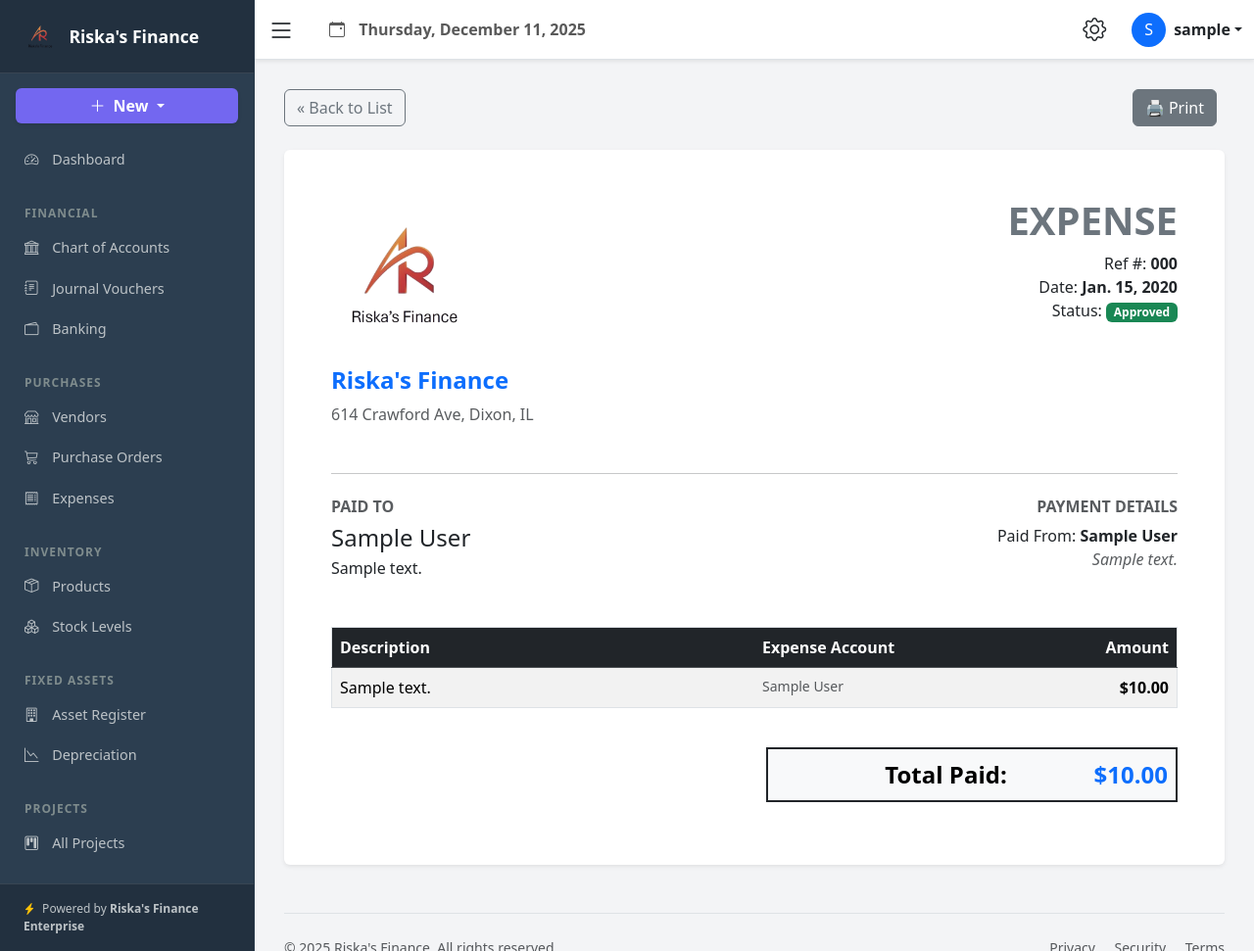
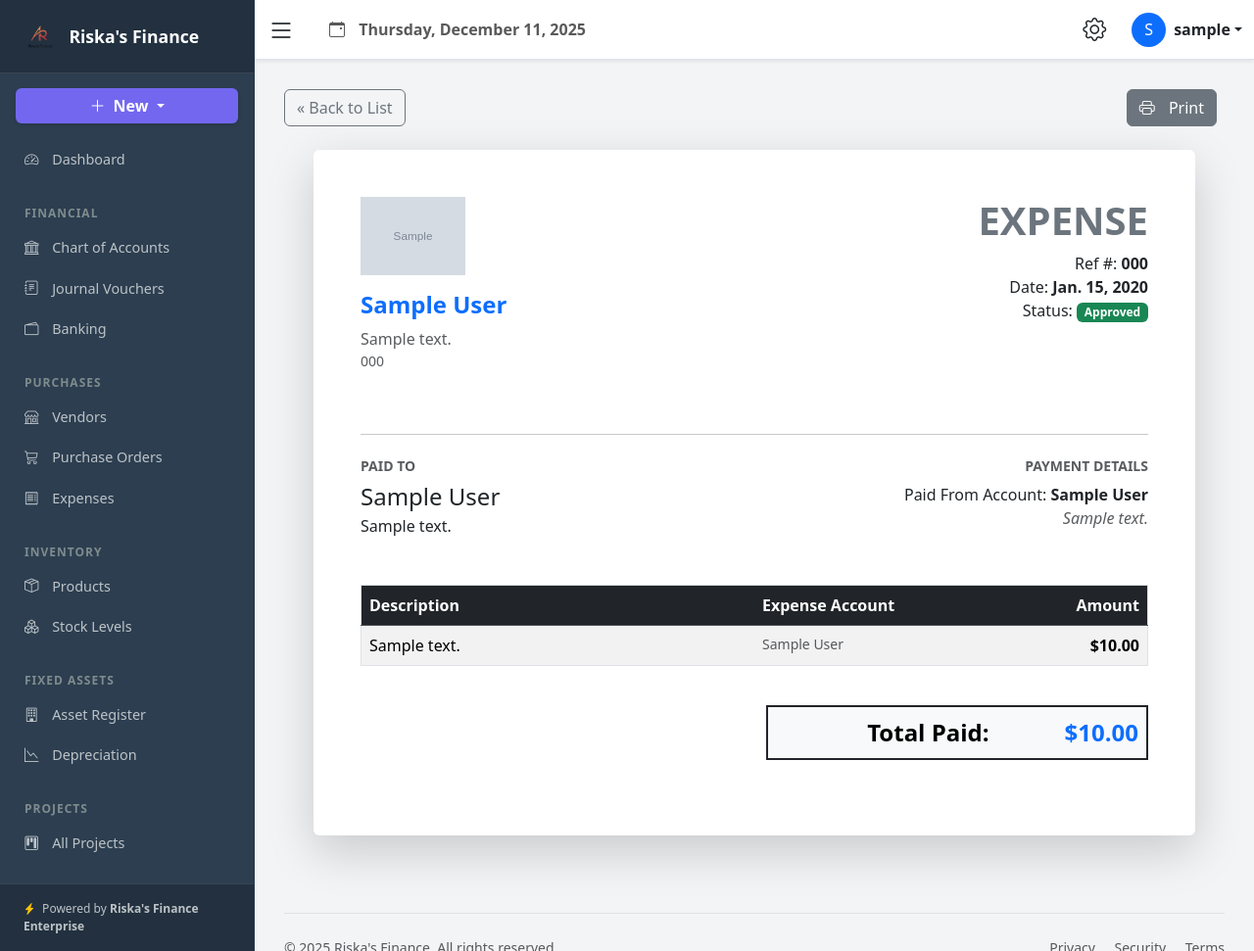
Before and after one commit to Riskafiance/riskas-finance, a Django app: page /expenses/1/ in a window 1280 px wide. Shown: the whole page at 98% size. Run offline with Django 5.2, Linux system fonts and the light colour scheme; a user stored in the database is signed in; tables that the repository leaves empty hold one stand-in row (values such as "Sample post"); grey boxes marked "Sample" are stand-in pictures.

Commit message:
Update Expense Voucher branding

```diff
--- a/accounting/templates/accounting/expense_detail.html
+++ b/accounting/templates/accounting/expense_detail.html
@@ -1,11 +1,12 @@
 {% extends 'accounting/base.html' %}
 {% load static %}
-
-{% block content %}
+{% load humanize %} {% block content %}
     <div class="d-flex justify-content-between align-items-center mb-4 no-print">
         <a href="{% url 'expense_list' %}" class="btn btn-outline-secondary">&laquo; Back to List</a>
         <div>
-            <button onclick="window.print()" class="btn btn-secondary me-2">🖨️ Print</button>
+            <button onclick="window.print()" class="btn btn-secondary me-2">
+                <i class="bi bi-printer"></i> Print
+            </button>
 
             {% if expense.status == 'Draft' %}
                 <form action="{% url 'change_expense_status' expense.id 'Approved' %}" method="POST" class="d-inline">
@@ -20,14 +21,22 @@
         </div>
     </div>
 
-    <div class="card shadow-sm border-0">
+    <div class="card shadow-lg border-0" style="min-height: 700px; max-width: 900px; margin: 0 auto;">
         <div class="card-body p-5">
 
             <div class="row mb-5">
                 <div class="col-6">
-                    <img src="{% static 'accounting/images/logo.png' %}" alt="Logo" style="max-width: 150px;" class="mb-3">
-                    <h4 class="fw-bold text-primary">Riska's Finance</h4>
-                    <p class="text-muted mb-0">614 Crawford Ave, Dixon, IL</p>
+                    {% if expense.company.logo %}
+                        <img src="{{ expense.company.logo.url }}" alt="Logo" style="max-height: 80px;" class="mb-3">
+                    {% else %}
+                        <img src="{% static 'accounting/images/logo.png' %}" alt="Logo" style="max-width: 150px;" class="mb-3">
+                    {% endif %}
+
+                    <h4 class="fw-bold text-primary">{{ expense.company.name }}</h4>
+                    <p class="text-muted mb-0">{{ expense.company.address|default:"--"|linebreaksbr }}</p>
+                    {% if expense.company.phone %}
+                        <p class="text-muted small">{{ expense.company.phone }}</p>
+                    {% endif %}
                 </div>
                 <div class="col-6 text-end">
                     <h1 class="display-6 fw-bold text-uppercase text-secondary">EXPENSE</h1>
@@ -45,13 +54,13 @@
 
             <div class="row mb-5">
                 <div class="col-md-6">
-                    <h6 class="text-uppercase text-muted fw-bold">Paid To</h6>
+                    <h6 class="text-uppercase text-muted fw-bold small">Paid To</h6>
                     <h4 class="mb-1">{{ expense.vendor.name }}</h4>
                     <p class="mb-0">{{ expense.vendor.address|linebreaksbr }}</p>
                 </div>
                 <div class="col-md-6 text-end">
-                    <h6 class="text-uppercase text-muted fw-bold">Payment Details</h6>
-                    <p class="mb-0">Paid From: <strong>{{ expense.payment_account.account_name }}</strong></p>
+                    <h6 class="text-uppercase text-muted fw-bold small">Payment Details</h6>
+                    <p class="mb-0">Paid From Account: <strong>{{ expense.payment_account.account_name }}</strong></p>
                     <p class="mb-0 text-muted"><em>{{ expense.description }}</em></p>
                 </div>
             </div>
@@ -70,7 +79,7 @@
                         <tr>
                             <td>{{ line.description }}</td>
                             <td class="text-muted small">{{ line.expense_account.account_name }}</td>
-                            <td class="text-end fw-bold">${{ line.amount|floatformat:2 }}</td>
+                            <td class="text-end fw-bold">${{ line.amount|floatformat:2|intcomma }}</td>
                         </tr>
                         {% endfor %}
                     </tbody>
@@ -82,7 +91,7 @@
                     <table class="table table-borderless">
                         <tr class="border-top border-bottom border-2 border-dark table-light">
                             <td class="fs-4 fw-bold text-end">Total Paid:</td>
-                            <td class="fs-4 fw-bold text-end text-primary">${{ expense.total_amount|floatformat:2 }}</td>
+                            <td class="fs-4 fw-bold text-end text-primary">${{ expense.total_amount|floatformat:2|intcomma }}</td>
                         </tr>
                     </table>
                 </div>
@@ -94,8 +103,9 @@
     <style>
         @media print {
             .no-print { display: none !important; }
-            body { background-color: white; }
-            .card { box-shadow: none !important; border: none !important; }
+            body { background-color: white; -webkit-print-color-adjust: exact; }
+            .card { box-shadow: none !important; border: none !important; width: 100%; max-width: 100%; margin: 0; padding: 0; }
+            .table-dark { background-color: #333 !important; color: white !important; }
         }
     </style>
 {% endblock %}
```
